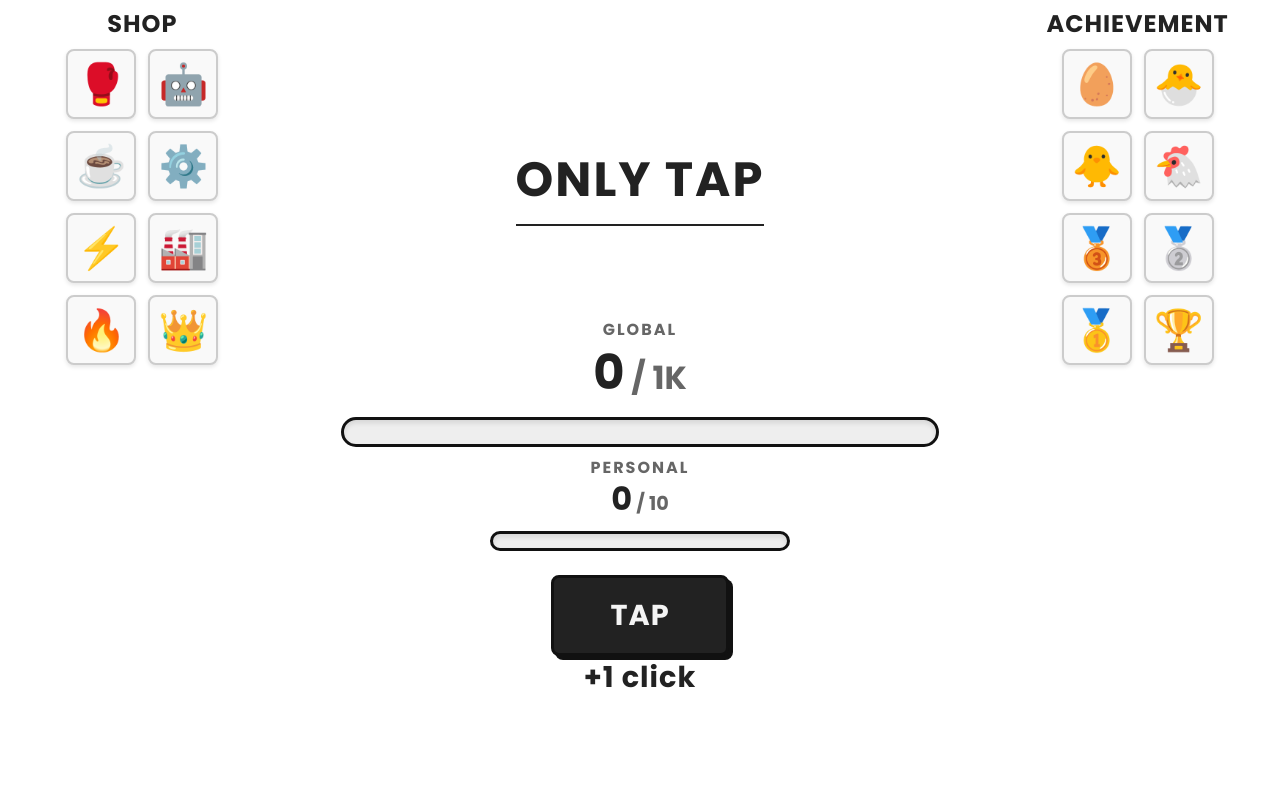
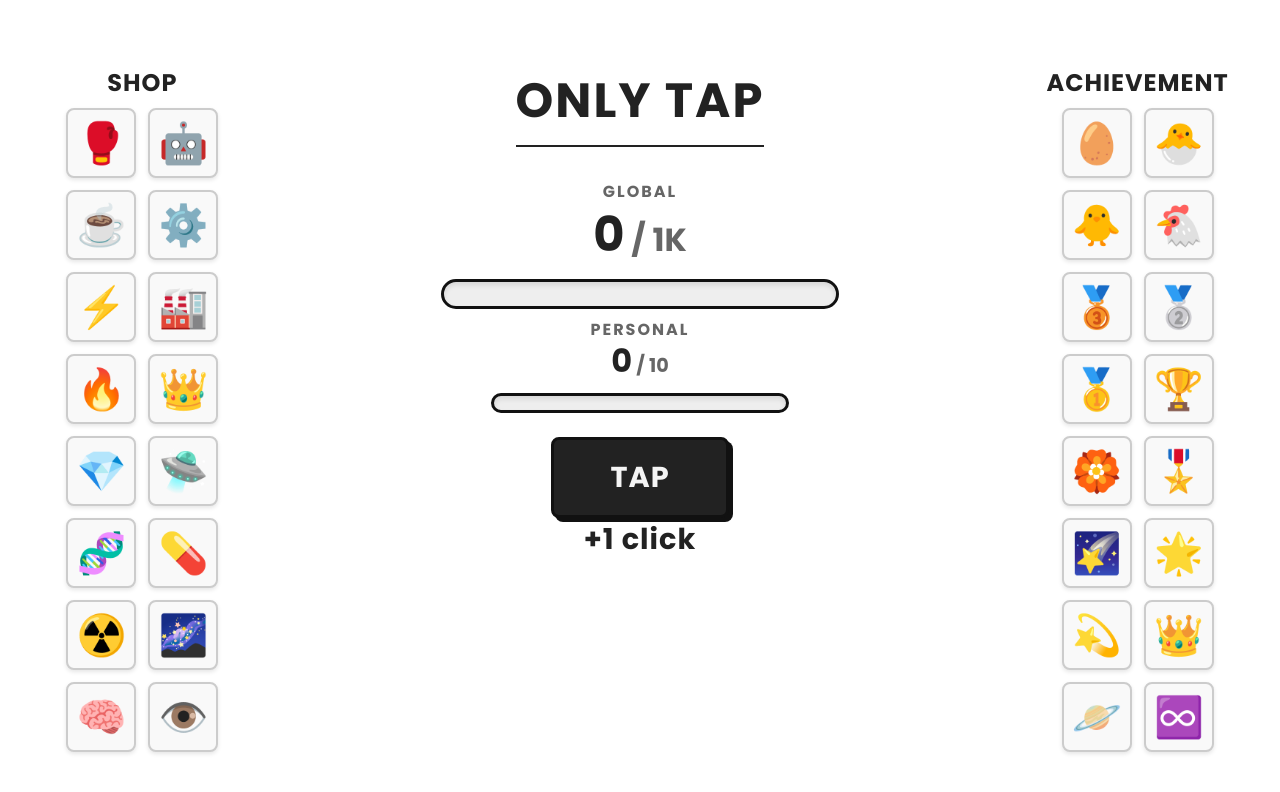
Before and after one commit to rakusa053/tap, a website: page public/index.html in a window 1280 px wide. Shown: the top 792 px of the page. Drawn offline with nearby package versions, Linux system fonts and the light colour scheme; no server answers.

Commit message:
fix(ui): nest game area inside center column to fix vertical alignment regardless of grid height

```diff
--- a/public/index.html
+++ b/public/index.html
@@ -21,25 +21,19 @@
                   <div class="grid-item icon-btn" data-tooltip="Cost: 10K | +1 Power">🏭</div>
                   <div class="grid-item icon-btn" data-tooltip="Cost: 50K | +1 Power">🔥</div>
                   <div class="grid-item icon-btn" data-tooltip="Cost: 100K | +1 Power">👑</div>
+                  <div class="grid-item icon-btn" data-tooltip="Cost: 500K | +1 Power">💎</div>
+                  <div class="grid-item icon-btn" data-tooltip="Cost: 1M | +1 Power">🛸</div>
+                  <div class="grid-item icon-btn" data-tooltip="Cost: 5M | +1 Power">🧬</div>
+                  <div class="grid-item icon-btn" data-tooltip="Cost: 10M | +1 Power">💊</div>
+                  <div class="grid-item icon-btn" data-tooltip="Cost: 50M | +1 Power">☢️</div>
+                  <div class="grid-item icon-btn" data-tooltip="Cost: 100M | +1 Power">🌌</div>
+                  <div class="grid-item icon-btn" data-tooltip="Cost: 500M | +1 Power">🧠</div>
+                  <div class="grid-item icon-btn" data-tooltip="Cost: 1B | +1 Power">👁️</div>
               </div>
           </div>
 
+          <div class="center-col">
               <h1>Only Tap</h1>
-
-          <div class="nav-wrapper" id="achievements-wrapper">
-              <div class="top-nav-btn" id="achievements-btn">Achievement</div>
-              <div class="grid-container" id="achievements-grid">
-                  <div class="grid-item icon-btn" data-tooltip="10 Clicks | +1 Power">🥚</div>
-                  <div class="grid-item icon-btn" data-tooltip="100 Clicks | +1 Power">🐣</div>
-                  <div class="grid-item icon-btn" data-tooltip="500 Clicks | +1 Power">🐥</div>
-                  <div class="grid-item icon-btn" data-tooltip="1K Clicks | +1 Power">🐔</div>
-                  <div class="grid-item icon-btn" data-tooltip="5K Clicks | +1 Power">🥉</div>
-                  <div class="grid-item icon-btn" data-tooltip="10K Clicks | +1 Power">🥈</div>
-                  <div class="grid-item icon-btn" data-tooltip="50K Clicks | +1 Power">🥇</div>
-                  <div class="grid-item icon-btn" data-tooltip="100K Clicks | +1 Power">🏆</div>
-              </div>
-          </div>
-      </div>
               <div class="game-area">
                 <div class="meter-container global-meter">
                   <div class="counter-label">GLOBAL</div>
@@ -67,6 +61,31 @@
               </div>
           </div>
 
+          <div class="nav-wrapper" id="achievements-wrapper">
+              <div class="top-nav-btn" id="achievements-btn">Achievement</div>
+              <div class="grid-container" id="achievements-grid">
+                  <div class="grid-item icon-btn" data-tooltip="10 Clicks | +1 Power">🥚</div>
+                  <div class="grid-item icon-btn" data-tooltip="100 Clicks | +1 Power">🐣</div>
+                  <div class="grid-item icon-btn" data-tooltip="500 Clicks | +1 Power">🐥</div>
+                  <div class="grid-item icon-btn" data-tooltip="1K Clicks | +1 Power">🐔</div>
+                  <div class="grid-item icon-btn" data-tooltip="5K Clicks | +1 Power">🥉</div>
+                  <div class="grid-item icon-btn" data-tooltip="10K Clicks | +1 Power">🥈</div>
+                  <div class="grid-item icon-btn" data-tooltip="50K Clicks | +1 Power">🥇</div>
+                  <div class="grid-item icon-btn" data-tooltip="100K Clicks | +1 Power">🏆</div>
+                  <div class="grid-item icon-btn" data-tooltip="500K Clicks | +1 Power">🏵️</div>
+                  <div class="grid-item icon-btn" data-tooltip="1M Clicks | +1 Power">🎖️</div>
+                  <div class="grid-item icon-btn" data-tooltip="5M Clicks | +1 Power">🌠</div>
+                  <div class="grid-item icon-btn" data-tooltip="10M Clicks | +1 Power">🌟</div>
+                  <div class="grid-item icon-btn" data-tooltip="50M Clicks | +1 Power">💫</div>
+                  <div class="grid-item icon-btn" data-tooltip="100M Clicks | +1 Power">👑</div>
+                  <div class="grid-item icon-btn" data-tooltip="500M Clicks | +1 Power">🪐</div>
+                  <div class="grid-item icon-btn" data-tooltip="1B Clicks | +1 Power">♾️</div>
+              </div>
+          </div>
+      </div>
+      </div>
+    </div>
+
     <!-- Socket.io -->
     <script src="/socket.io/socket.io.js"></script>
     <script src="main.js"></script>
--- a/public/style.css
+++ b/public/style.css
@@ -33,10 +33,17 @@ body {
 .header-container {
     display: grid;
     grid-template-columns: 1fr 1fr 1fr; /* 3等分 */
-    align-items: center;
+    align-items: flex-start; /* 上揃えで固定 */
     width: 200%; /* バーと同じ幅 */
     max-width: 1500px; /* バーと同じ最大幅 */
     margin-bottom: 1rem;
+    padding-top: 2rem;
+}
+
+.center-col {
+    display: flex;
+    flex-direction: column;
+    align-items: center;
 }
 
 .top-nav-btn {
@@ -59,7 +66,7 @@ body {
 .grid-container {
     display: grid;
     grid-template-columns: repeat(2, 1fr);
-    grid-template-rows: repeat(4, 1fr);
+    grid-template-rows: repeat(8, 1fr);
     gap: 12px;
 }
 
@@ -146,7 +153,7 @@ h1 {
     display: flex;
     flex-direction: column;
     align-items: center;
-    transform: translateY(-6rem); /* レイアウトの高さを変えずに視覚的に上へ移動 */
+    margin-top: 2rem;
 }
 
 .global-meter {
```
Lines whose indentation alone changed are shown as unchanged.
